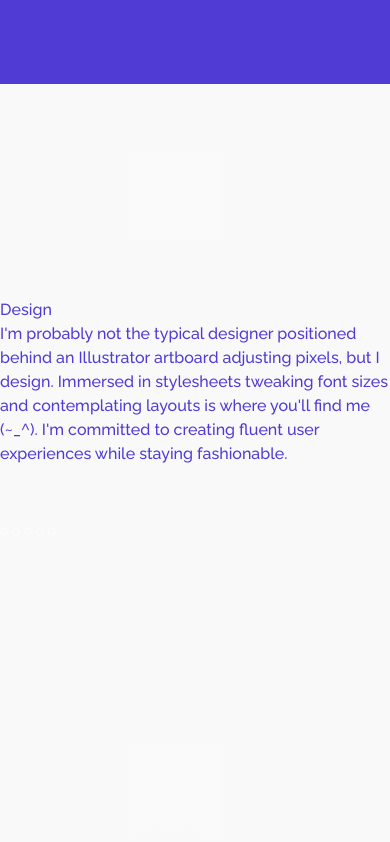
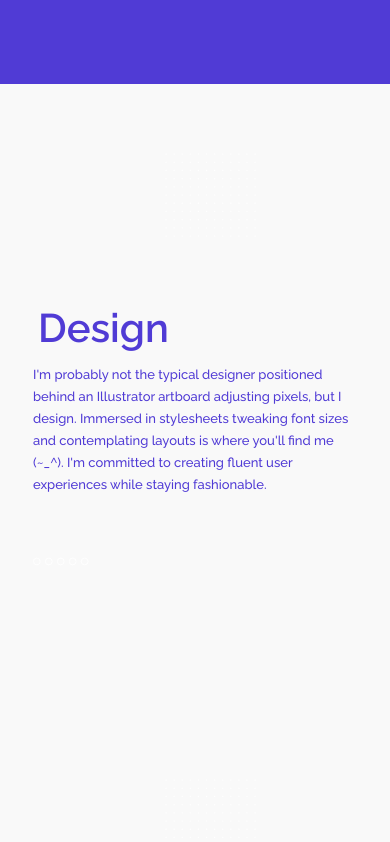
Before and after one commit to AbdEDjalilSaf/MY-PORTFLIO, a React (Vite) app: page / in a window 390 px wide. Shown: the part 1015-1857 px from the top of the page. Built offline with nearby package versions, Linux system fonts and the light colour scheme.

Commit message:
first two version

```diff
--- a/package.json
+++ b/package.json
@@ -11,8 +11,7 @@
   },
   "dependencies": {
     "react": "^18.2.0",
-    "react-dom": "^18.2.0",
-    "swiper": "^11.0.4"
+    "react-dom": "^18.2.0"
   },
   "devDependencies": {
     "@types/react": "^18.2.15",
--- a/src/App.css
+++ b/src/App.css
@@ -375,8 +375,9 @@ margin-top: 50px;
   }
   .imageLanding .one{
     position: absolute;
-    left: -39%;
+    left: -53%;
     top: -37%;
+    width: 310px;
     z-index: 2;
   }
   .imageLanding .two{
@@ -452,7 +453,34 @@ margin-top: 50px;
     height: 10px;
     margin-top: 25px;
   }
+  .desgin{
+    padding: 0 33px;
+  }
+.paraDesin{
+  font-size: 13px;
+  margin-top: 6px;
+  line-height: 22px;
 }
+.titleDesgin{
+  font-size: 40px;
+  font-weight: 900;
+  margin-left: 5px;
+}
+
+
+
+
+
+
+
+
+
+
+
+}
+
+
+
 
 @media (max-width:320px) {
   .imageLanding img{
```
Also changed, not shown: src/Desgin.jsx (+2 -2 lines), 1 other file (tests, documents, lock files or other folders).
